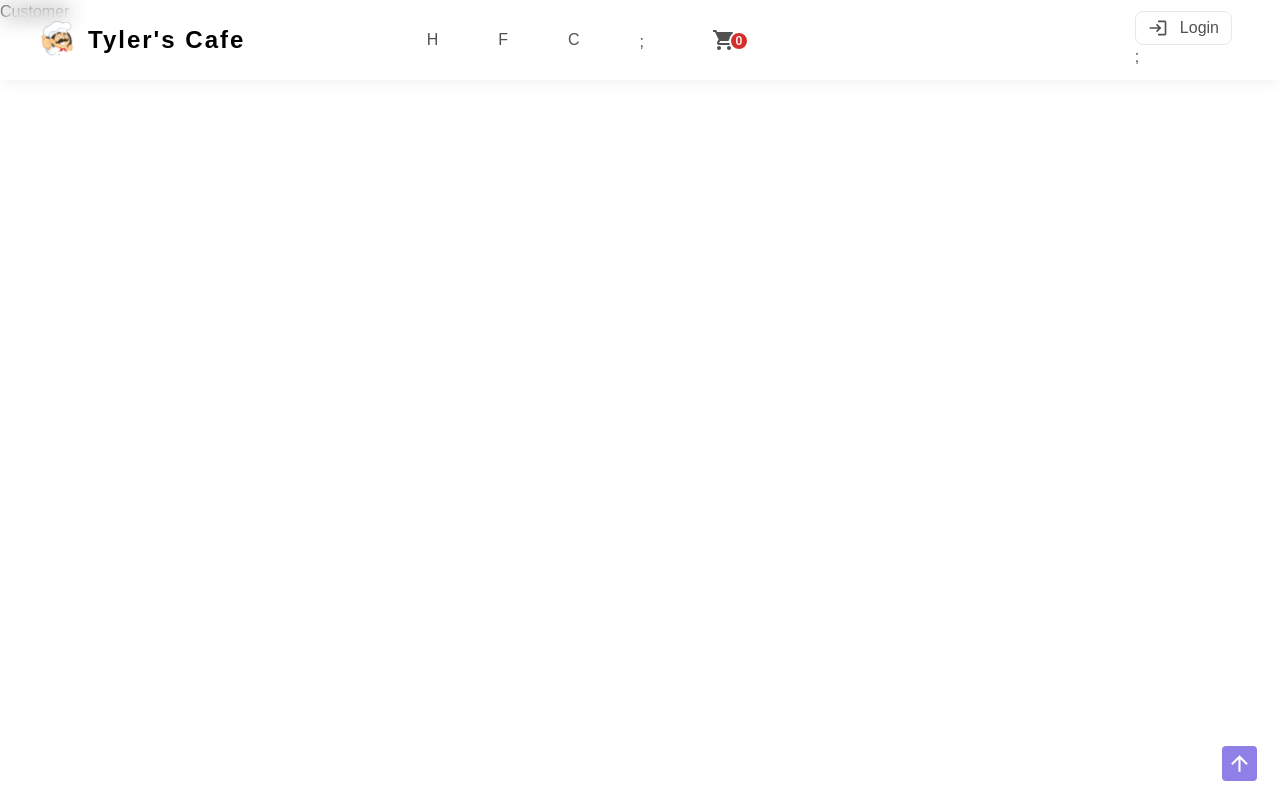
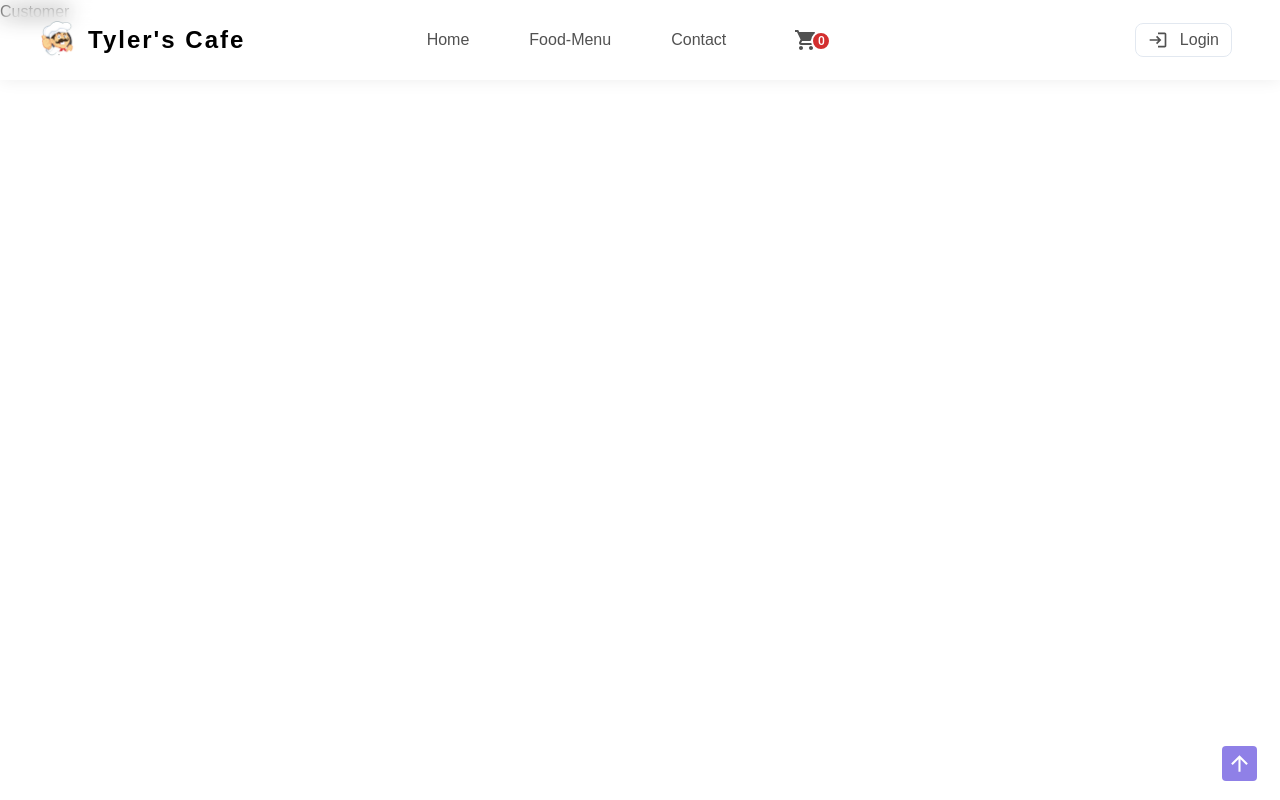
Before and after one commit to AshanSandeep06/Food-Shop-System, a React (Create React App) app in the folder frontend/: page / in a window 1280 px wide. Built offline with nearby package versions, Linux system fonts and the light colour scheme.

Commit message:
Content Updated

```diff
--- a/frontend/src/App.tsx
+++ b/frontend/src/App.tsx
@@ -14,7 +14,7 @@ const App = () => {
         <ArrowUpwardIcon />
       </a>
 
-      <Header buttons={["Login"]} links={["home", "food Menu", "contact"]} />
+      <Header buttons={["Login"]} links={["home", "food-Menu", "contact"]} />
       {/* <Content /> */}
       {/* <Footer /> */}
       <Customer />
--- a/frontend/src/components/Header/Header.tsx
+++ b/frontend/src/components/Header/Header.tsx
@@ -56,10 +56,9 @@ const Header = (props: HeaderProps) => {
               to={"/" + text}
               className={({ isActive }) => (isActive ? activeLink : normalLink)}
             >
-              {text.charAt(0).toUpperCase()}
+              {text[0].toUpperCase() + text.substring(1)}
             </NavLink>
           ))}
-          ;
           {/* <NavLink
             to={"/About"}
             className={({ isActive }) => (isActive ? activeLink : normalLink)}
@@ -94,12 +93,14 @@ const Header = (props: HeaderProps) => {
             style={{ height: "max-content" }}
           >
             {props.buttons.map((text, index) => (
-              <button key={index} className=" flex items-center gap-3 border border-slate-200 px-3 py-1 rounded-lg cursor-pointer">
+              <button
+                key={index}
+                className=" flex items-center gap-3 border border-slate-200 px-3 py-1 rounded-lg cursor-pointer"
+              >
                 <LoginIcon className="!text-[20px]" />
                 {text}
               </button>
             ))}
-            ;
           </NavLink>
         </div>
       </div>
```
